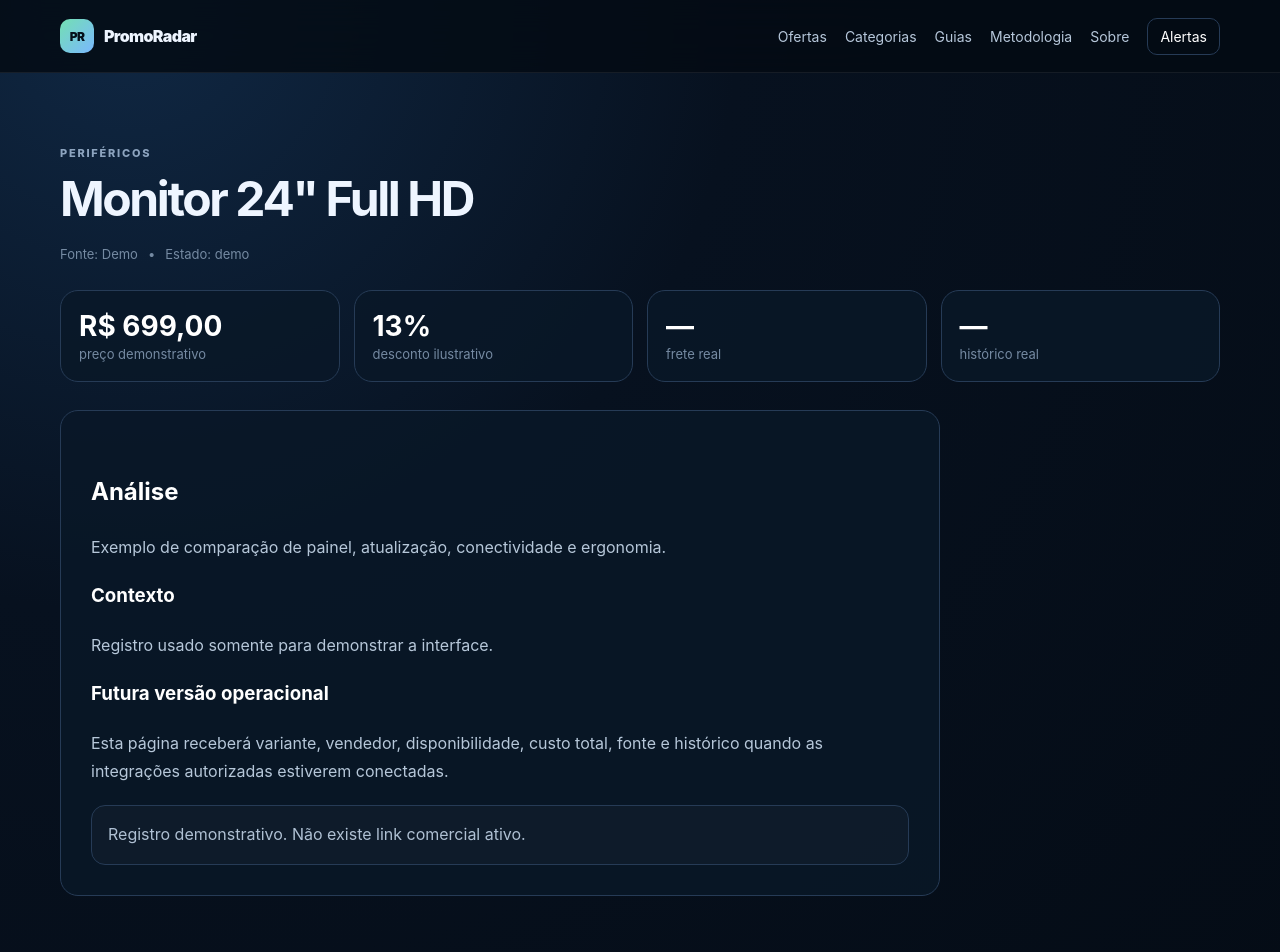
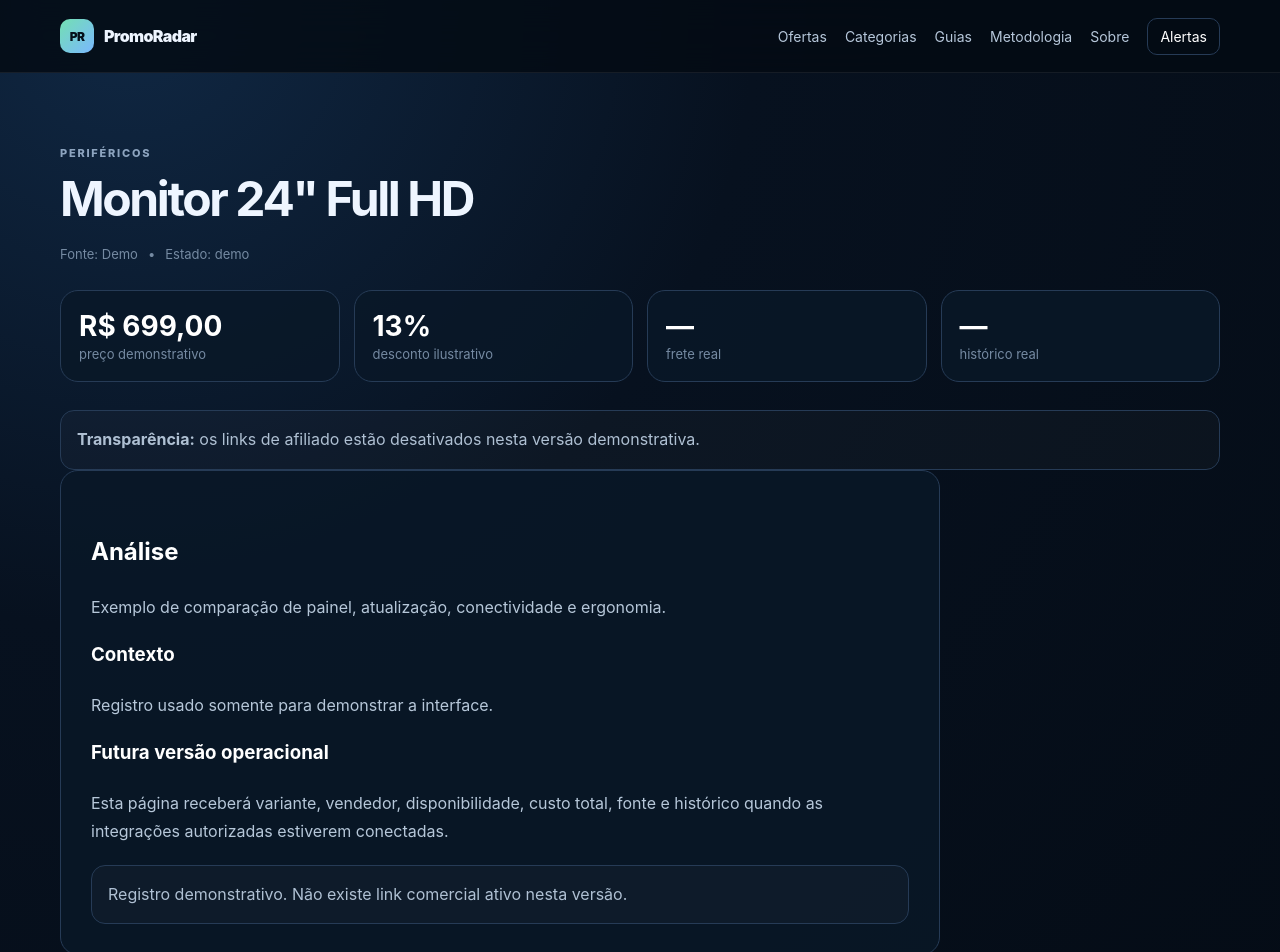
Before and after one commit to Lucas-Belucci-Bellini/PromoRadar, a Next.js app in the folder apps/web/: page /ofertas/monitor-24-full-hd in a window 1280 px wide. Shown: the top 952 px of the page. Built offline with nearby package versions, Linux system fonts and the light colour scheme; no server answers.

Commit message:
refactor: use centralized affiliate disclosure

```diff
--- a/apps/web/app/ofertas/[slug]/page.tsx
+++ b/apps/web/app/ofertas/[slug]/page.tsx
@@ -1,4 +1,5 @@
 import { notFound } from 'next/navigation';
+import { AffiliateNotice } from '../../../components/affiliate-notice';
 import { deals, findDeal, formatBRL } from '../../../lib/demo-data';
 
 export function generateStaticParams() {
@@ -30,6 +31,7 @@ export default function Oferta({ params }: { params: { slug: string } }) {
           <div className="stat"><strong>—</strong><span>frete real</span></div>
           <div className="stat"><strong>—</strong><span>histórico real</span></div>
         </div>
+        <AffiliateNotice />
         <article className="article">
           <h2>Análise</h2>
           <p>{deal.description}</p>
@@ -37,7 +39,7 @@ export default function Oferta({ params }: { params: { slug: string } }) {
           <p>{deal.note}</p>
           <h3>Futura versão operacional</h3>
           <p>Esta página receberá variante, vendedor, disponibilidade, custo total, fonte e histórico quando as integrações autorizadas estiverem conectadas.</p>
-          <div className="notice">Registro demonstrativo. Não existe link comercial ativo.</div>
+          <div className="notice">Registro demonstrativo. Não existe link comercial ativo nesta versão.</div>
         </article>
       </div>
     </section>
```
